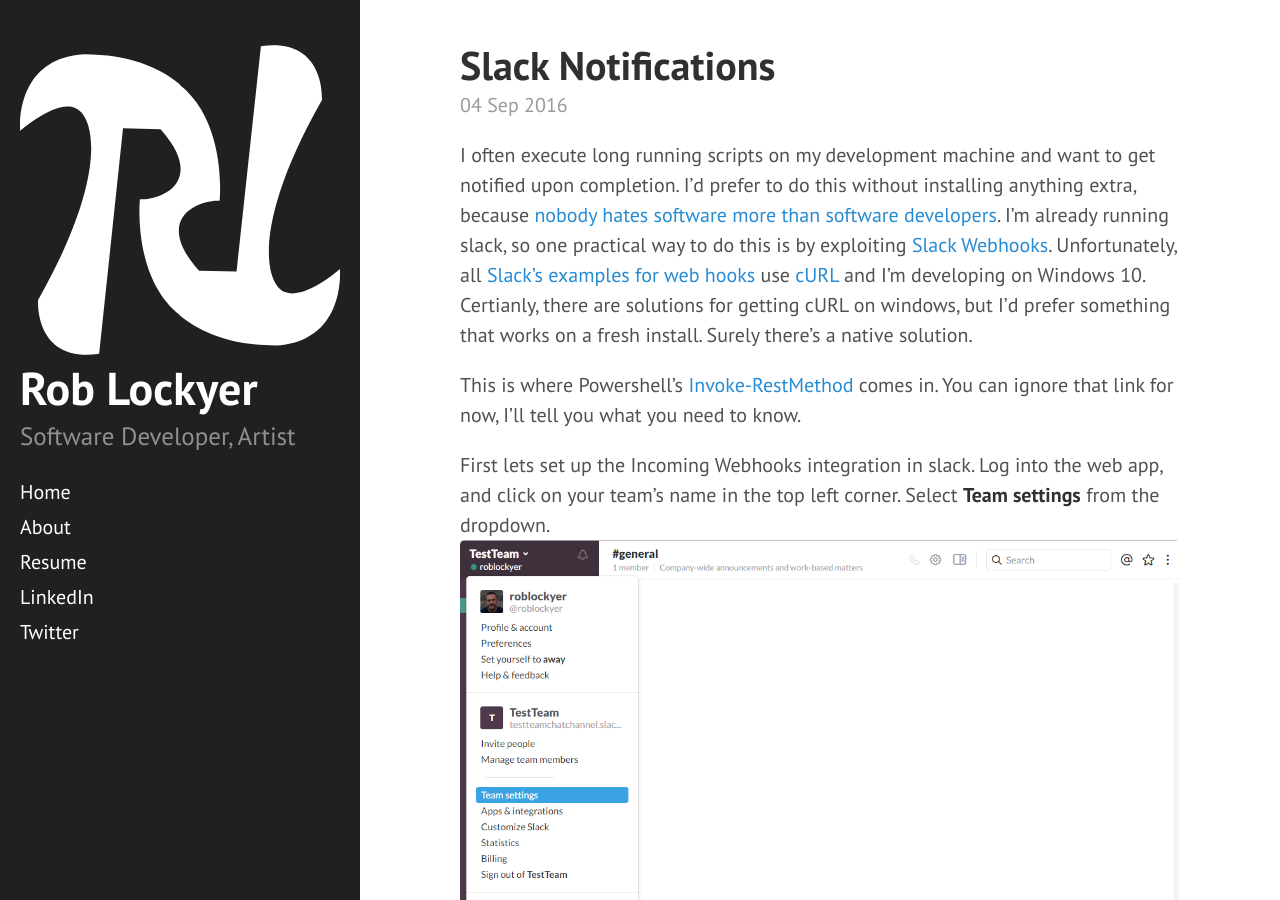
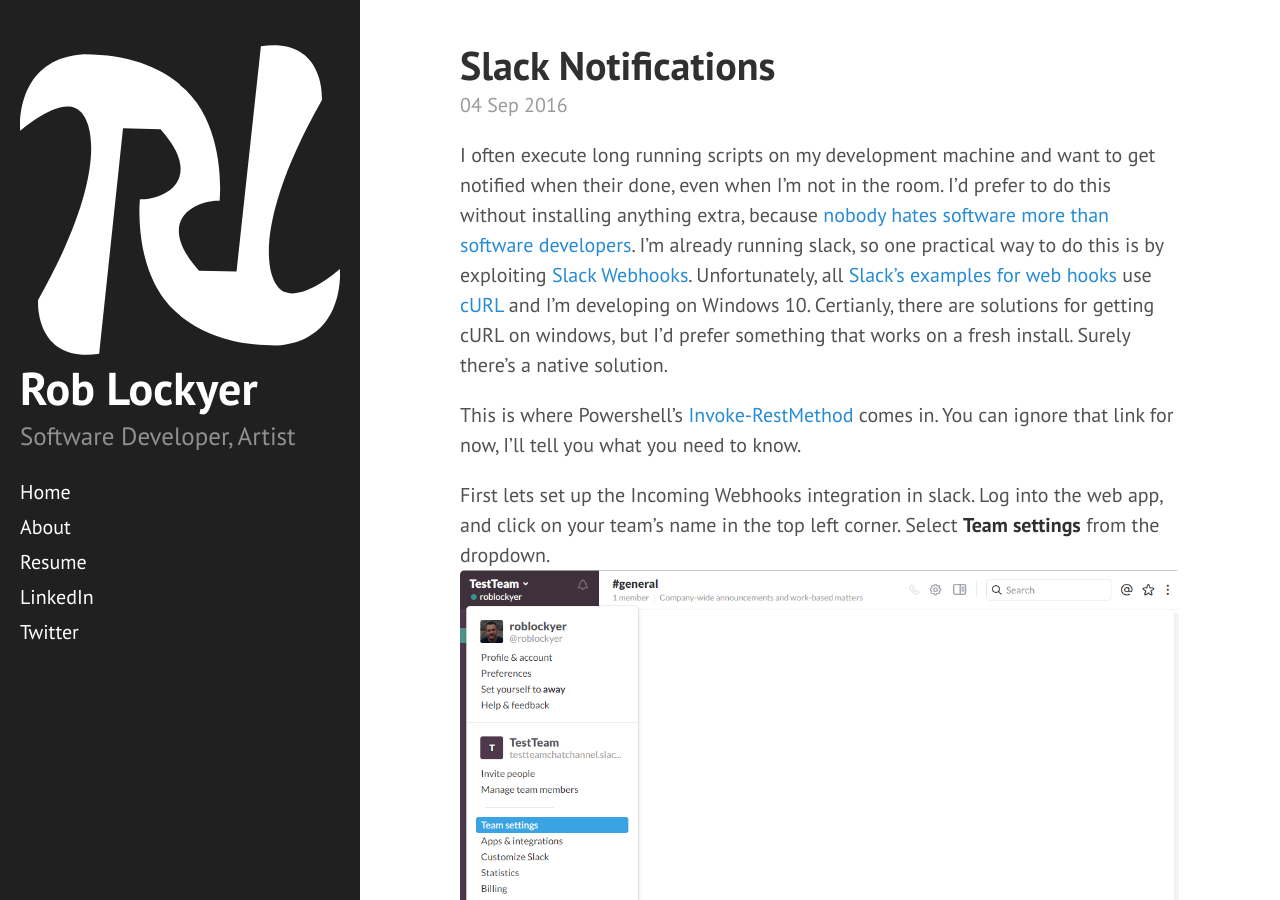
Before and after one commit to lockyer/lockyer.github.io, a Jekyll site: the page built from _posts/2016-09-04-slack-notifications-from-windows.md, in a window 1280 px wide and 900 px high. Built offline with Jekyll 4.4.1, drawn with Linux system fonts in a browser that asks for light colours; comment, search, counter and statistics services are not loaded.

Commit message:
minor edits

```diff
--- a/_posts/2016-09-04-slack-notifications-from-windows.md
+++ b/_posts/2016-09-04-slack-notifications-from-windows.md
@@ -4,7 +4,7 @@
 published: true
 ---
 
-I often execute long running scripts on my development machine and want to get notified upon completion. I'd prefer to do this without installing anything extra, because [nobody hates software more than software developers](https://blog.codinghorror.com/nobody-hates-software-more-than-software-developers/). I'm already running slack, so one practical way to do this is by exploiting [Slack Webhooks](https://testteamchatchannel.slack.com/apps/A0F7XDUAZ-incoming-webhooks). Unfortunately, all [Slack's examples for web hooks](https://api.slack.com/incoming-webhooks)  use [cURL](https://en.wikipedia.org/wiki/CURL) and I'm developing on Windows 10. Certianly, there are solutions for getting cURL on windows, but I'd prefer something that works on a fresh install. Surely there's a native solution.
+I often execute long running scripts on my development machine and want to get notified when their done, even when I'm not in the room. I'd prefer to do this without installing anything extra, because [nobody hates software more than software developers](https://blog.codinghorror.com/nobody-hates-software-more-than-software-developers/). I'm already running slack, so one practical way to do this is by exploiting [Slack Webhooks](https://testteamchatchannel.slack.com/apps/A0F7XDUAZ-incoming-webhooks). Unfortunately, all [Slack's examples for web hooks](https://api.slack.com/incoming-webhooks)  use [cURL](https://en.wikipedia.org/wiki/CURL) and I'm developing on Windows 10. Certianly, there are solutions for getting cURL on windows, but I'd prefer something that works on a fresh install. Surely there's a native solution.
 
 This is where Powershell's [Invoke-RestMethod](https://technet.microsoft.com/en-us/library/hh849971.aspx) comes in. You can ignore that link for now, I'll tell you what you need to know.
 
```
